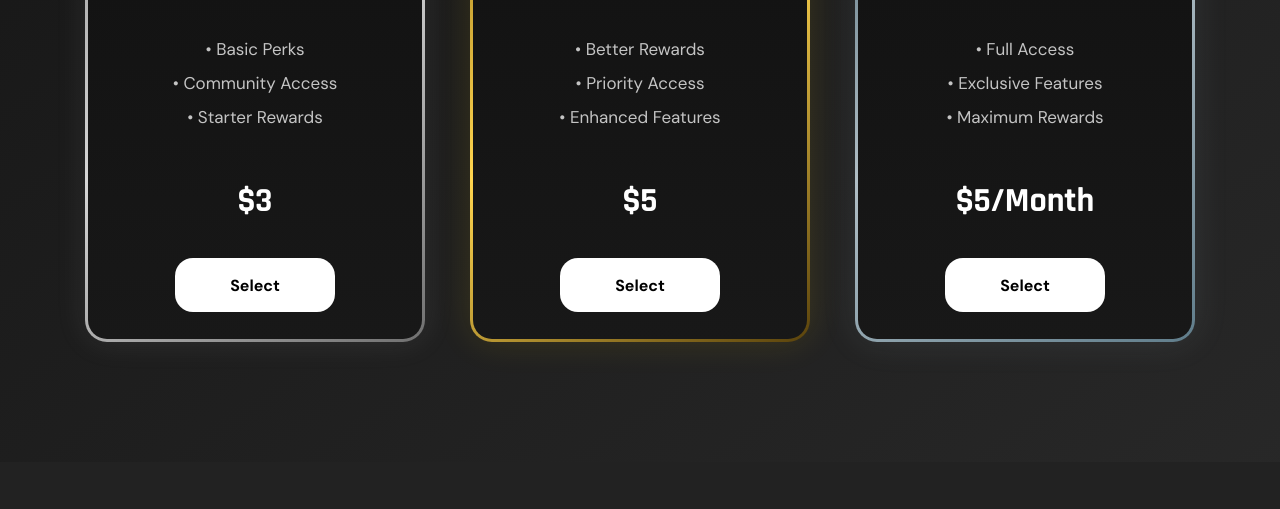
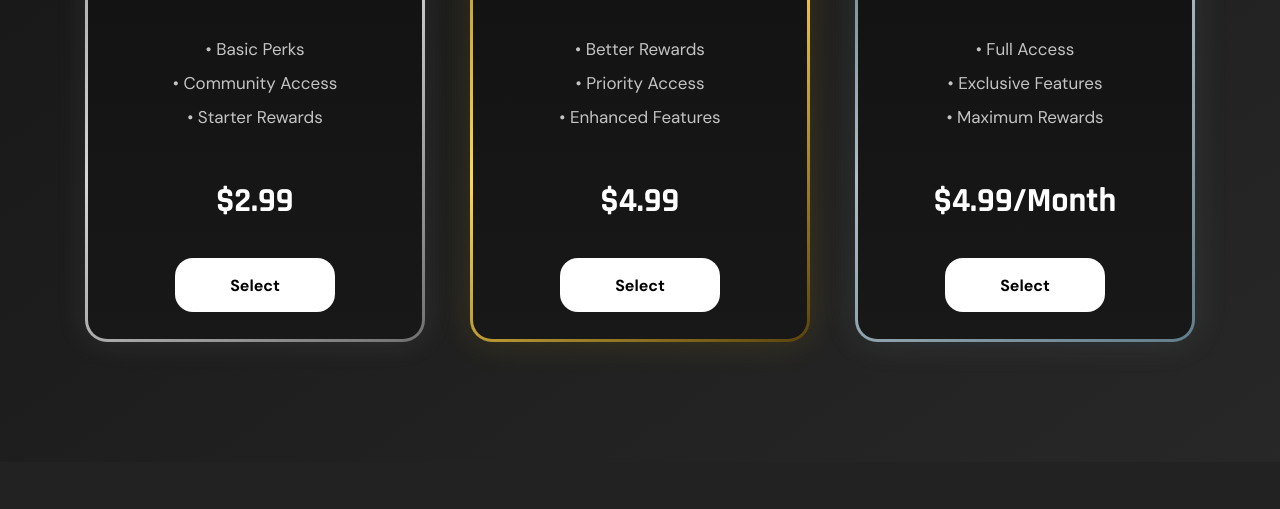
Before and after one commit to L0gan07/Shack-Website, a website: page page2.html in a window 1280 px wide. Shown: the part 1869-2378 px from the top of the page. Drawn offline with Linux system fonts and the light colour scheme.

Commit message:
Update page2.html
Prices

```diff
--- a/page2.html
+++ b/page2.html
@@ -116,7 +116,7 @@
             • Starter Rewards
         </p>
 
-        <p class="silverprice">$3</p>
+        <p class="silverprice">$2.99</p>
         <a href="https://pinnacle.craftingstore.net/category/546462" target="_blank" class="silverbutton">Select</a>
     </div>
 
@@ -130,7 +130,7 @@
             • Enhanced Features
         </p>
 
-        <p class="goldprice">$5</p>
+        <p class="goldprice">$4.99</p>
         <a href="https://pinnacle.craftingstore.net/category/546462" target="_blank" class="goldbutton">Select</a>
     </div>
 
@@ -144,7 +144,7 @@
             • Maximum Rewards
         </p>
 
-        <p class="platinumprice">$5/Month</p>
+        <p class="platinumprice">$4.99/Month</p>
         <a href="https://pinnacle.craftingstore.net/category/546462" target="_blank" class="platinumbutton">Select</a>
     </div>
 
```
